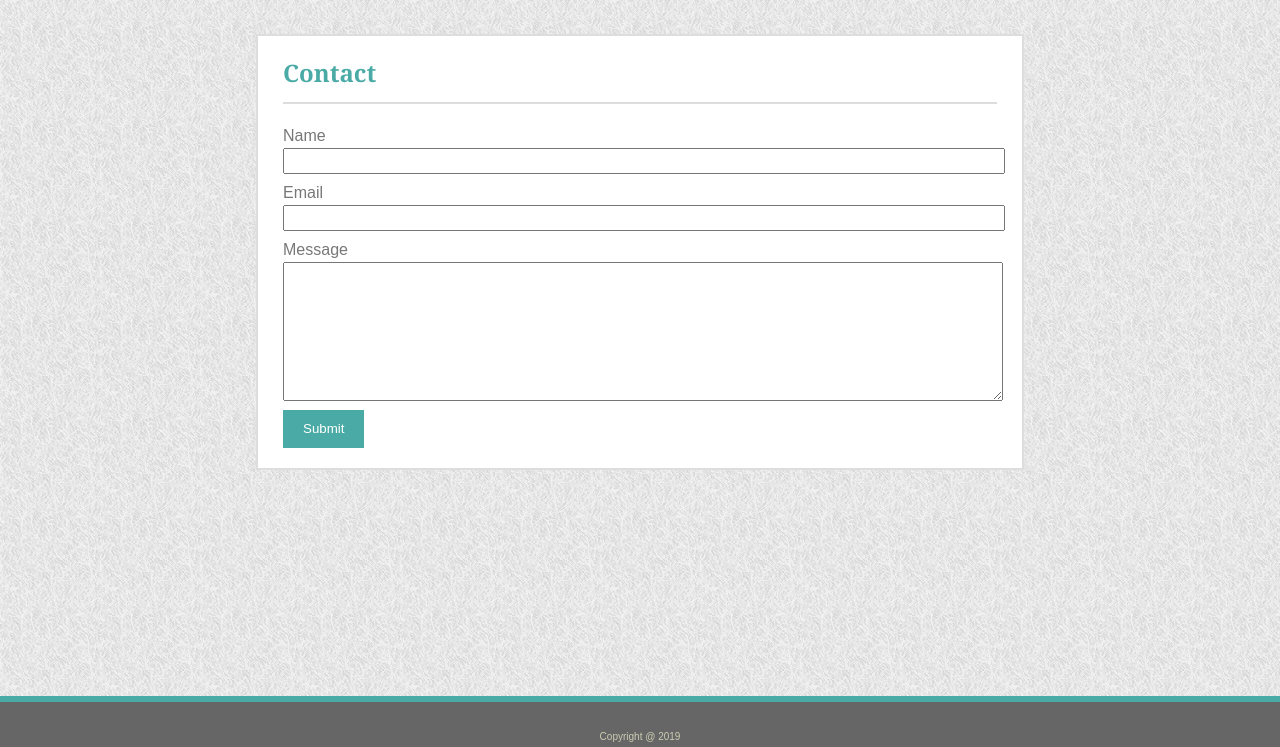
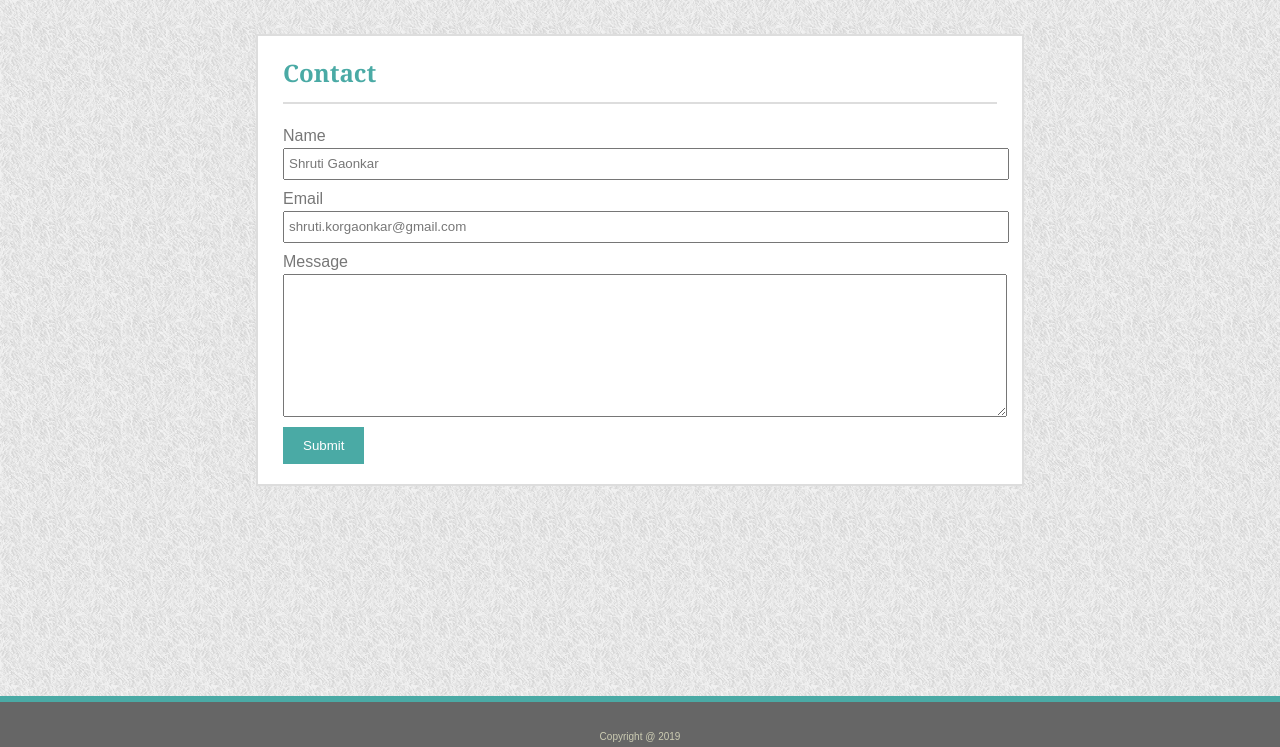
Before and after one commit to shruti-gaonkar/Basic-Portfolio, a plain HTML site: page contact.html in a window 1280 px wide. Shown: the part 53-800 px from the top of the page. Drawn offline with Linux system fonts and the light colour scheme.

Commit message:
Fixed css for input elements

```diff
--- a/assets/css/style.css
+++ b/assets/css/style.css
@@ -15,7 +15,6 @@ body {
 
 header{
       text-align: center;
-      /*margin: 0 auto;*/
       background-color: #ffffff;
       border-bottom: 2px solid #cccccc;
 }
@@ -152,15 +151,21 @@ label{
 }
 
 input{
+    font-family: "Arial", "Helvetica Neue", Helvetica, sans-serif;
     width: 100%;
     line-height: 1.5em;
     margin-bottom: 0.5em;
+    padding:0.3em 0.3em 0.3em 0.3em;
+    color: #777777;
 }
 
 textarea{
+    font-family: "Arial", "Helvetica Neue", Helvetica, sans-serif;
     width: 100%;
-    line-height: 5em;
+    height: 10em;
     margin-bottom: 0.5em;
+    padding:0.3em 0.3em 0.3em 0.3em;
+    color: #777777;
 }
 
 button{
--- a/contact.html
+++ b/contact.html
@@ -31,9 +31,9 @@
                     <section>
                         <form>
                             <label>Name</label>
-                            <input type="text" name="txtname" class="input-text">
+                            <input type="text" name="txtname" value="Shruti Gaonkar" class="input-text">
                             <label>Email</label>
-                            <input type="text" name="txtemail" class="input-text">
+                            <input type="text" name="txtemail" value="shruti.korgaonkar@gmail.com" class="input-text">
                             <label>Message</label>
                             <textarea name="txtmessage"></textarea>
                             <button type="button">Submit</button>
```
